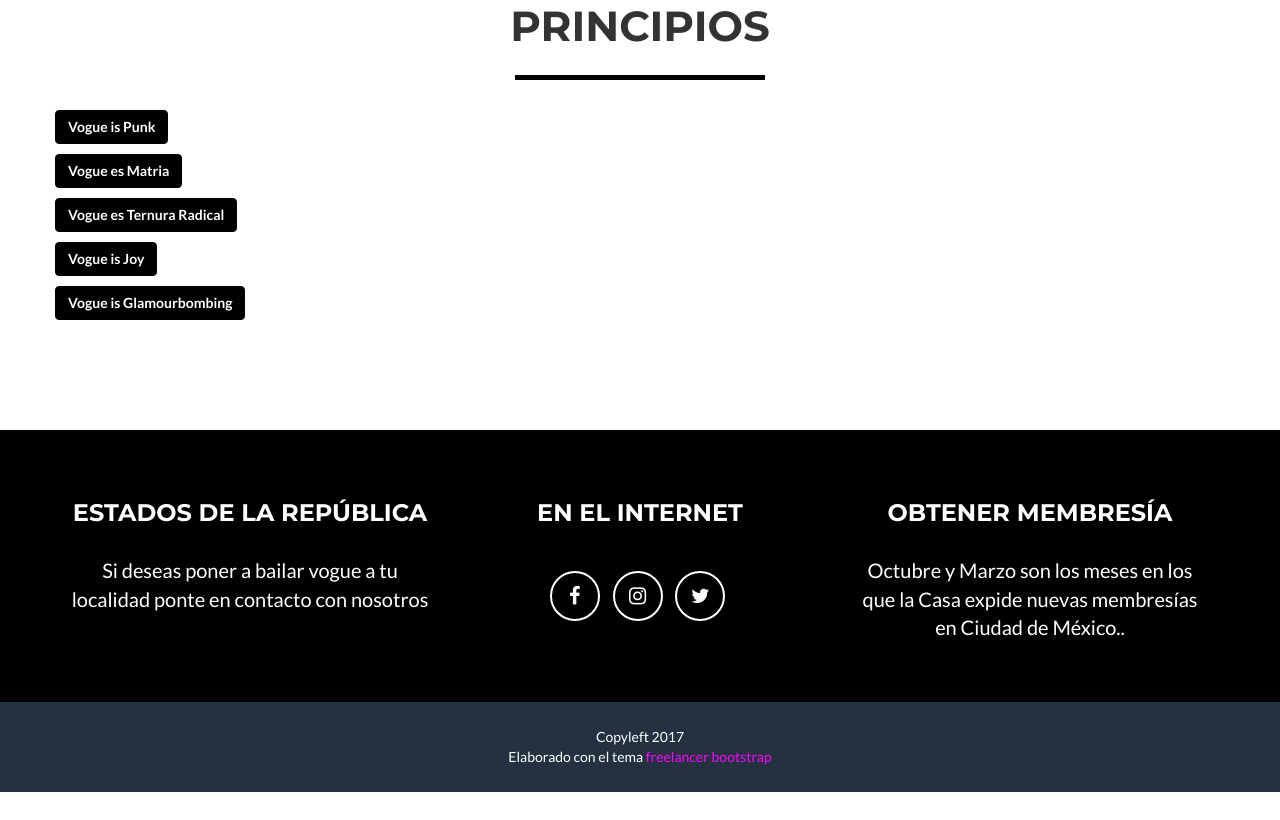
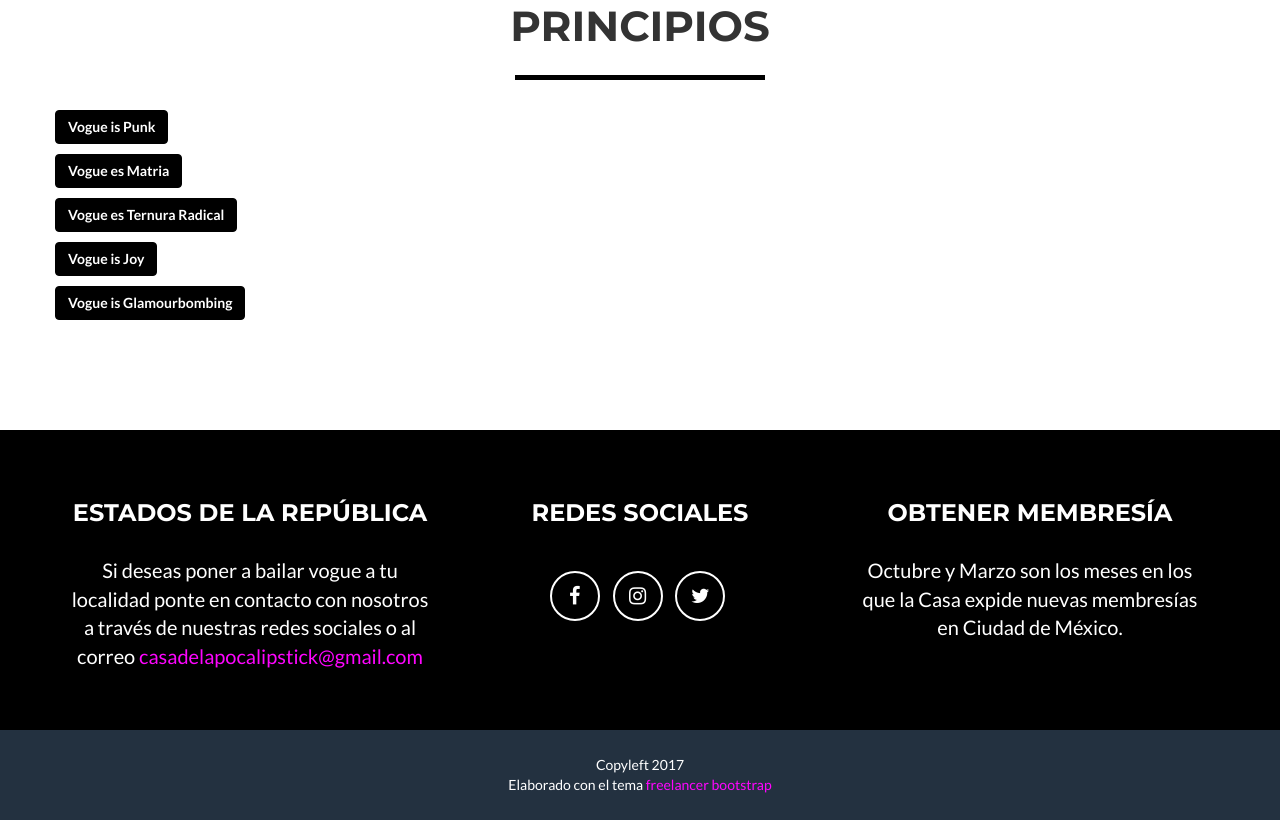
Before and after one commit to tipographo/tipographo.github.io, a website: page index.html in a window 1280 px wide. Shown: the part 4705-5525 px from the top of the page. Before the commit the page ends 5497 px from the top, so only its background shows below. Drawn offline with nearby package versions, Linux system fonts and the light colour scheme.

Commit message:
versión prefinal

```diff
--- a/index.html
+++ b/index.html
@@ -383,9 +383,13 @@
                 </div>
             </div>
         </div>
+  </div>
+</div>
+            </div>
+        </div>
     </section>
 
-    <!-- Contact Section -->
+    <!-- Sección de principios -->
     <section id="principios">
         <div class="container">
             <div class="row">
@@ -445,10 +449,10 @@
                     <div class="row">
                         <div class="footer-col col-md-4">
                             <h3>Estados de la República</h3>
-                            <p>Si deseas poner a bailar vogue a tu localidad ponte en contacto con nosotros</p>
+                            <p>Si deseas poner a bailar vogue a tu localidad ponte en contacto con nosotros a través de nuestras redes sociales o al correo <a href="mailto:casadelapocalipstick@gmail.com">casadelapocalipstick@gmail.com </a></p>
                         </div>
                     <div class="footer-col col-md-4">
-                        <h3>En el Internet</h3>
+                        <h3>Redes Sociales</h3>
                         <ul class="list-inline">
                             <li>
                                 <a href="https://www.facebook.com/HouseOfApocalipstick/" class="btn-social btn-outline"><span class="sr-only">Facebook</span><i class="fa fa-fw fa-facebook"></i></a>
@@ -463,7 +467,7 @@
                     </div>
                     <div class="footer-col col-md-4">
                         <h3>Obtener Membresía</h3>
-                        <p>Octubre y Marzo son los meses en los que la Casa expide nuevas membresías en Ciudad de México.</a>.</p>
+                        <p>Octubre y Marzo son los meses en los que la Casa expide nuevas membresías en Ciudad de México.</a></p>
                     </div>
                 </div>
             </div>
```
